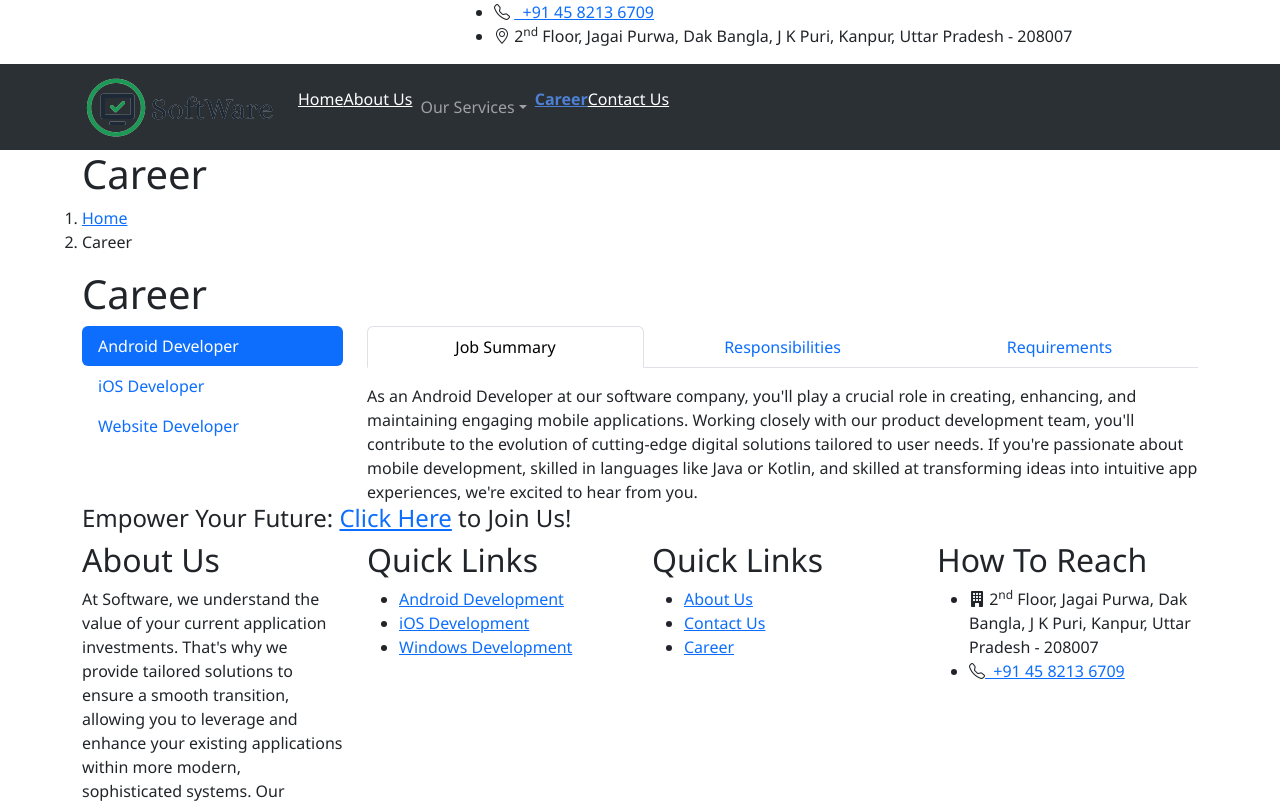
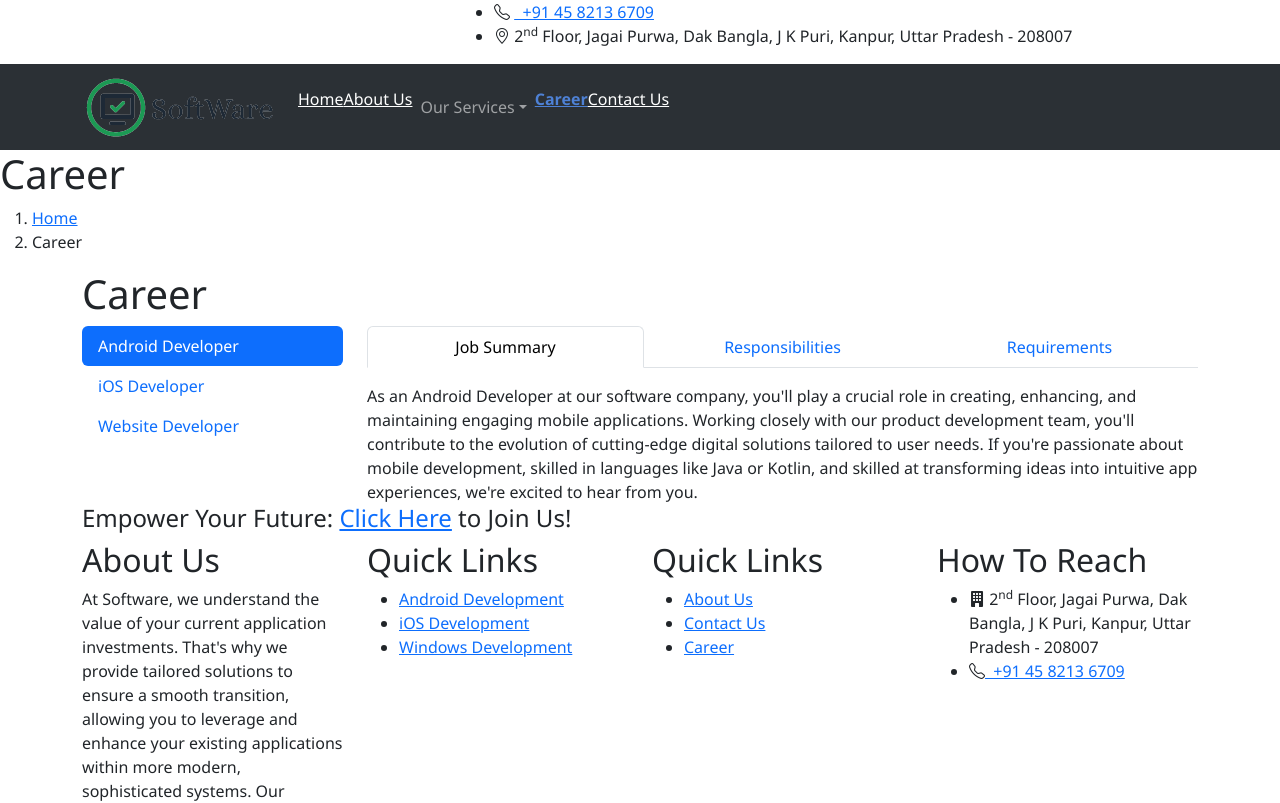
Before and after one commit to jayprakashcs12/soft-tech, a React (Create React App) app: page /career in a window 1280 px wide. Shown: the top 803 px of the page. Built offline with nearby package versions, Linux system fonts and the light colour scheme.

Commit message:
Update TitlePage.jsx

```diff
--- a/src/components/common/TitlePage.jsx
+++ b/src/components/common/TitlePage.jsx
@@ -1,5 +1,5 @@
 import React from 'react';
-import { Container, Row } from 'react-bootstrap';
+import { Container } from 'react-bootstrap';
 import { Link } from 'react-router-dom';
 
 const TitlePage = (props) => {
@@ -10,15 +10,13 @@ const TitlePage = (props) => {
         <>
             <Container fluid className="page-container-overlay pro-container"></Container>
             <div className="pro-breadcrumb">
-                <Container>
-                    <Row>
-                        <h1 className="breadcrumb-head"> {title} </h1>
-                        <ol className="breadcrumb-link">
-                            <li className="breadcrumb-home-link"><Link to="/" className="back-to-home"> Home </Link></li>
-                            <li className="active-page-div"> {title} </li>
-                        </ol>
-                    </Row>
-                </Container>
+                <div>
+                    <h1 className="breadcrumb-head"> {title} </h1>
+                    <ol className="breadcrumb-link">
+                        <li className="breadcrumb-home-link"><Link to="/" className="back-to-home"> Home </Link></li>
+                        <li className="active-page-div"> {title} </li>
+                    </ol>
+                </div>
             </div>
         </>
     )
```
